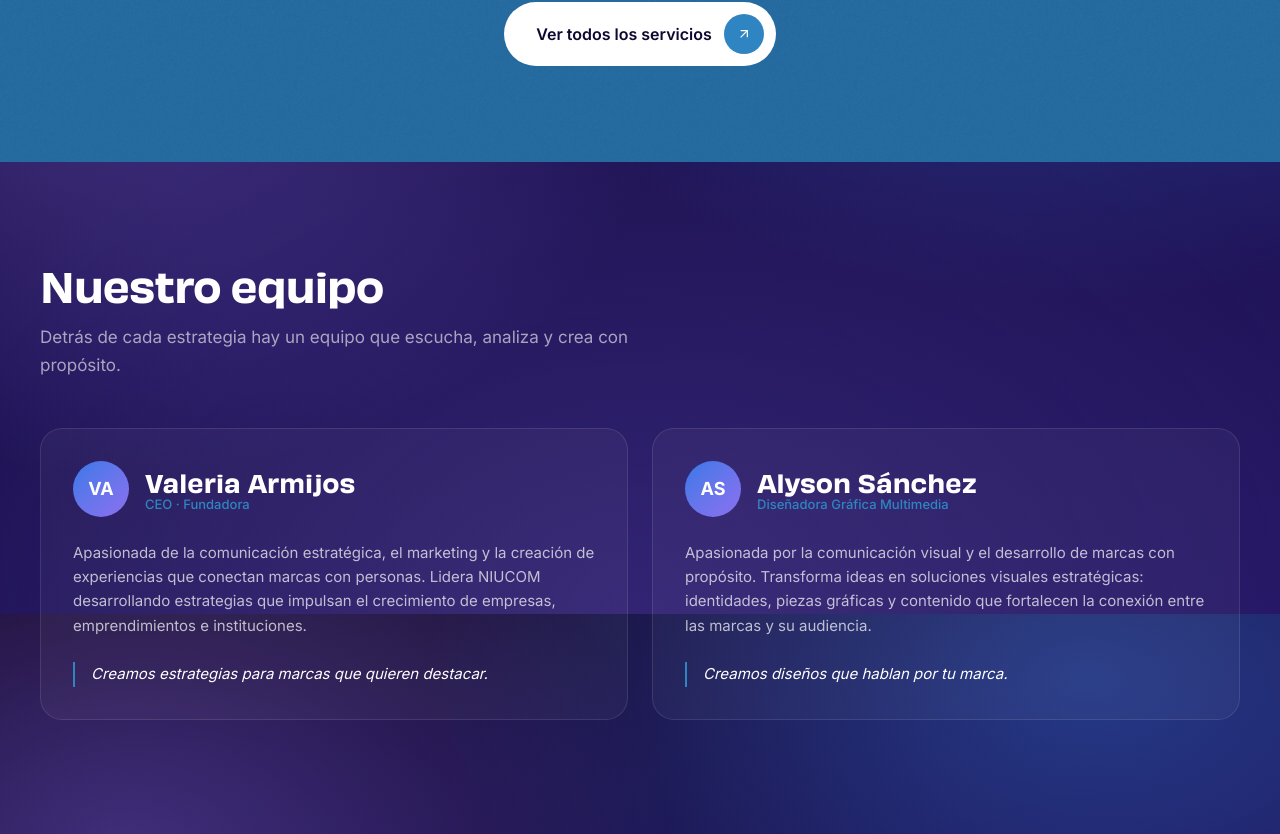
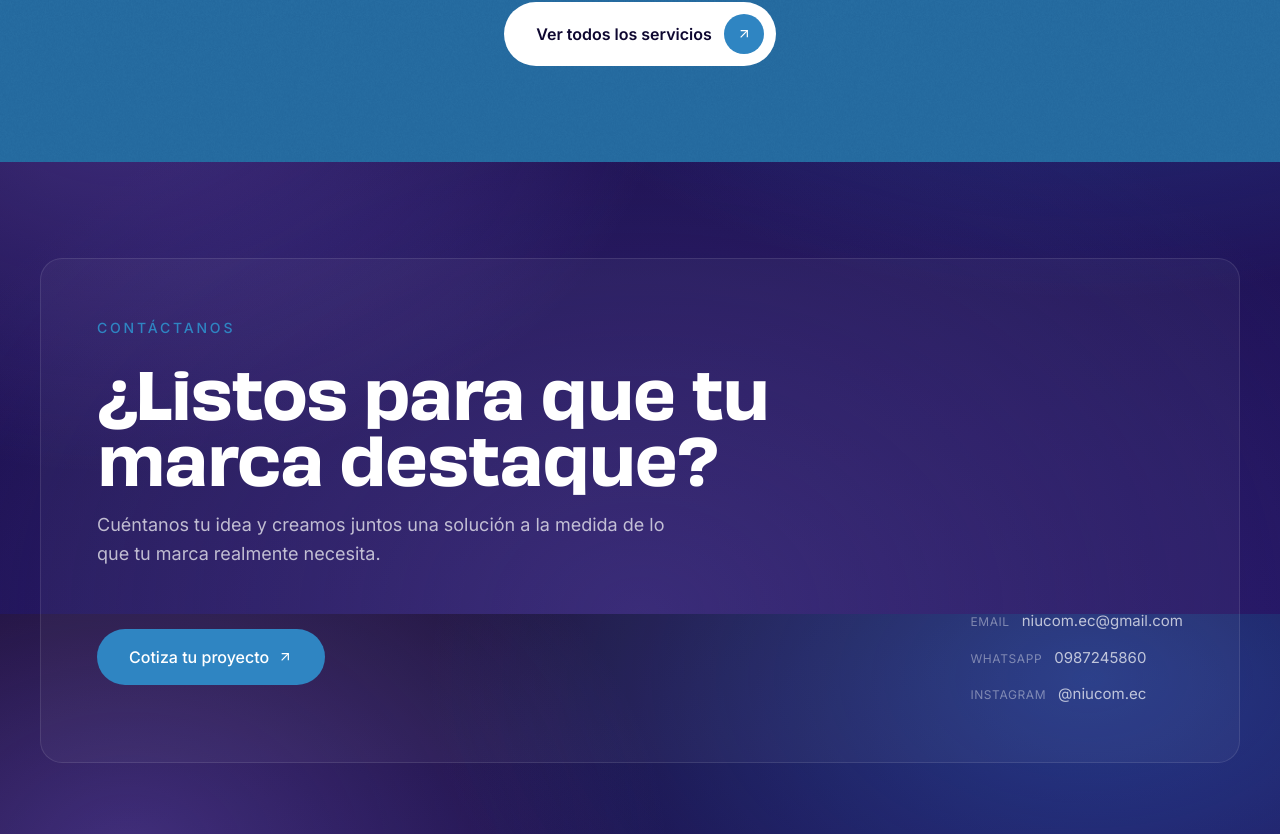
Before and after one commit to grapheting-oss/claude-, a Next.js app: page / in a window 1280 px wide. Shown: the part 6586-7420 px from the top of the page. Built offline with nearby package versions, Linux system fonts and the light colour scheme.

Commit message:
Remove "Nuestro equipo" (Testimonials) section from the page
Co-Authored-By: Claude Opus 4.8 <noreply@anthropic.com>

```diff
--- a/src/app/page.tsx
+++ b/src/app/page.tsx
@@ -7,7 +7,6 @@ import { ServicesMarquee } from "@/components/ServicesMarquee";
 import { ServicesList } from "@/components/ServicesList";
 import { ProjectsShowcase } from "@/components/ProjectsShowcase";
 import { DesignerSection } from "@/components/DesignerSection";
-import { Testimonials } from "@/components/Testimonials";
 import { CtaSection } from "@/components/CtaSection";
 import { FaqSection } from "@/components/FaqSection";
 import { SiteFooter } from "@/components/SiteFooter";
@@ -31,7 +30,6 @@ export default function Home() {
           <ProjectsShowcase />
         </div>
         <DesignerSection />
-        <Testimonials />
         <div id="cta">
           <CtaSection />
         </div>
```
